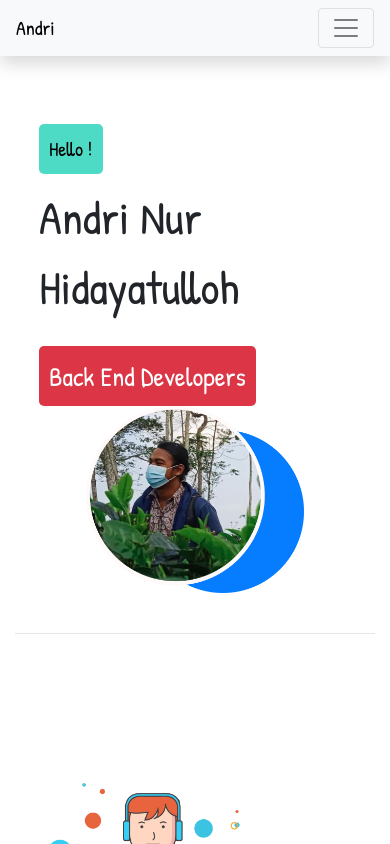
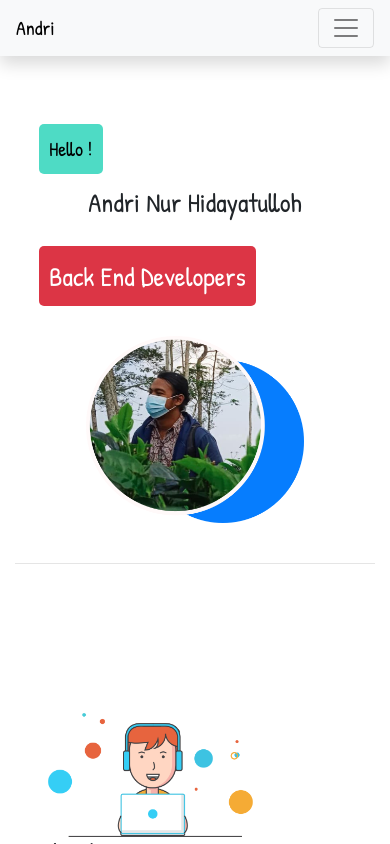
Before and after one commit to andrinur13/andri-nuxt, a Nuxt app: page / in a window 390 px wide. Shown: the top 844 px of the page. Built offline with nearby package versions, Linux system fonts and the light colour scheme.

Commit message:
fixing head

```diff
--- a/components/Top.vue
+++ b/components/Top.vue
@@ -1,7 +1,7 @@
 <template>
   <div class="topBar">
     <div class="row d-flex justify-content-center p-4">
-      <div class="col-lg-6">
+      <div class="col-lg-6 kolom1">
         <div class="custom-hello">Hello !</div>
         <div class="mt-2 name-style">{{ name }}</div>
         <br />
@@ -9,7 +9,7 @@
         <br />
       </div>
 
-      <div class="col-lg-6">
+      <div class="col-lg-6 kolom2">
         <div class="d-flex justify-content-center">
           <img src="/andri.png" alt="andri" width="70%" />
         </div>
@@ -63,4 +63,20 @@ export default {
 .name-style {
   font-size: 35pt;
 }
+
+@media only screen and (max-width: 390px) {
+
+  .kolom2 {
+    margin-top: 30px;
+  }
+
+  .custom-hello {
+    text-align: center;
+  }
+
+  .name-style {
+    font-size: 20pt;
+    text-align: center;
+  }
+}
 </style>
--- a/nuxt.config.js
+++ b/nuxt.config.js
@@ -2,7 +2,7 @@ export default {
   // Global page headers: https://go.nuxtjs.dev/config-head
   dev: process.env.NODE_ENV !== 'production',
   head: {
-    title: 'andri-nuxt',
+    title: 'Andri Nur Hidayatulloh',
     meta: [
       { charset: 'utf-8' },
       { name: 'viewport', content: 'width=device-width, initial-scale=1' },
```
Also changed, not shown: pages/index.vue (+0 -37 lines).
